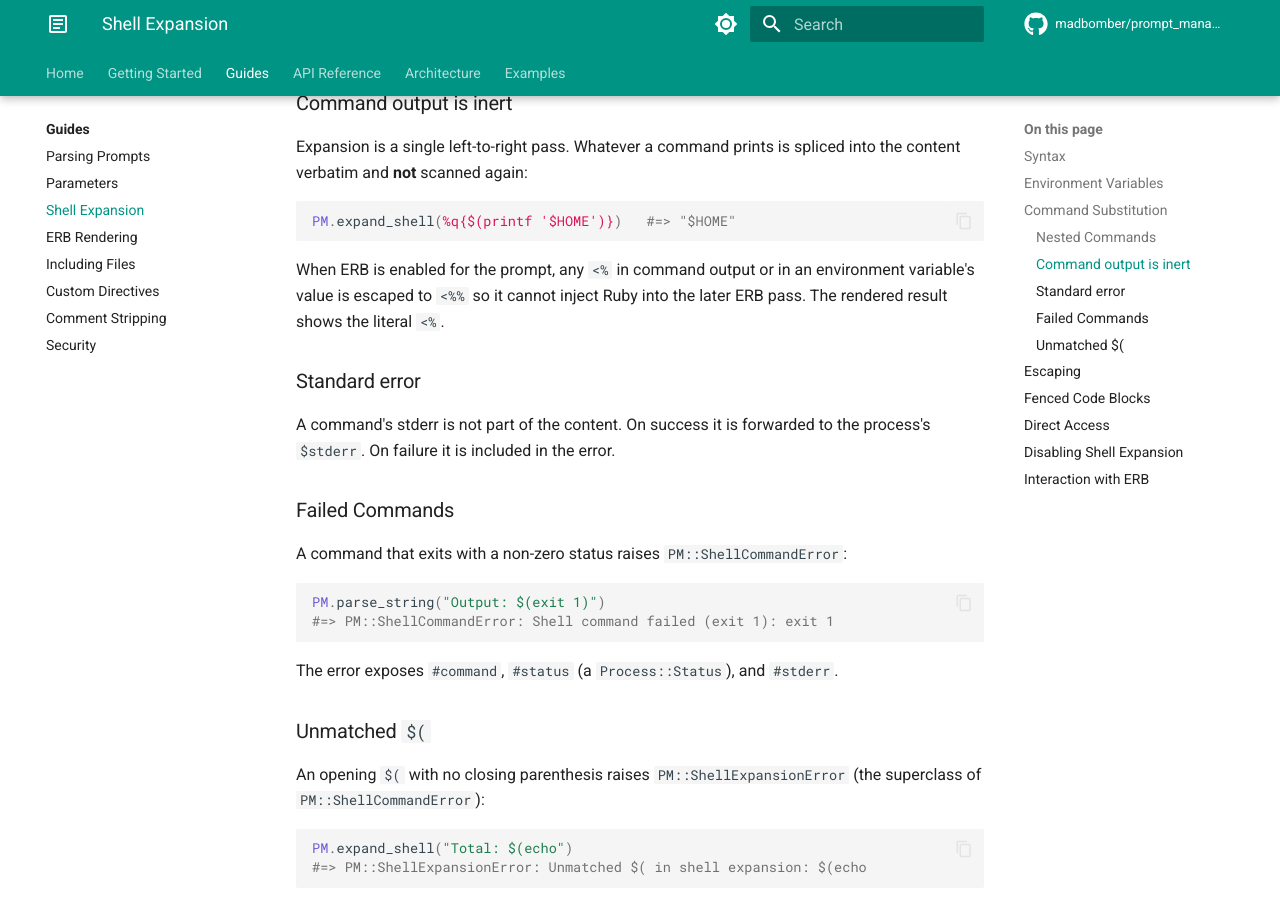
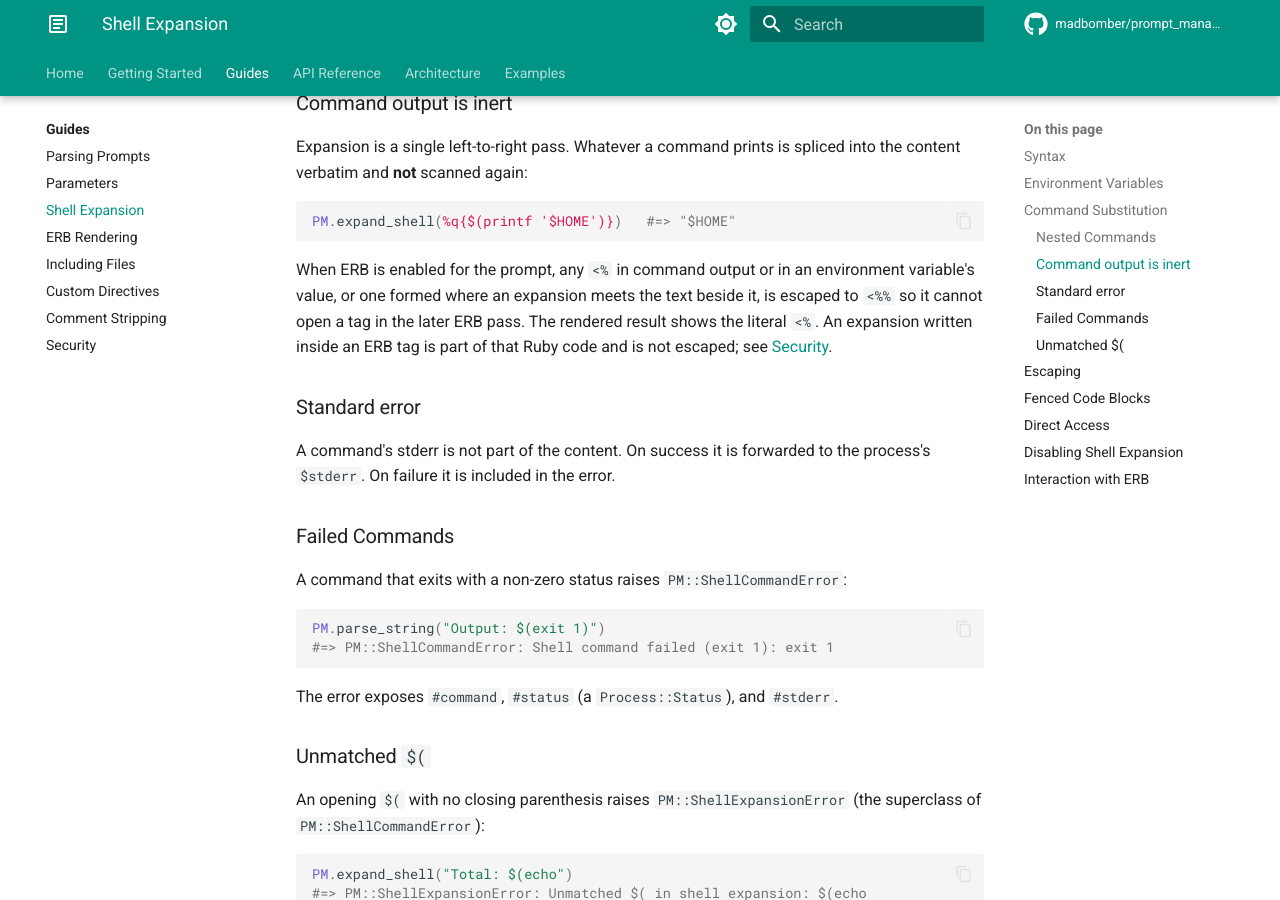
Before and after one commit to MadBomber/prompt_manager, an MkDocs documentation site: the page built from docs/guides/shell-expansion.md, in a window 1280 px wide and 900 px high, scrolled down 1392 px. Built offline with MkDocs 1.6.1 and Material for MkDocs 9.7.7, drawn with Linux system fonts in a browser that asks for light colours; comment, search, counter and statistics services are not loaded.

Commit message:
refactor(shell): make erb_escape pure; document the boundary rule
Extracts the escaping decision into a side-effect-free method with its
own tests, covers the literal-< and command-output boundary cases, and
says in the docs that an expansion inside an author's ERB tag is code.

````diff
--- a/docs/guides/shell-expansion.md
+++ b/docs/guides/shell-expansion.md
@@ -63,8 +63,10 @@
 ```
 
 When ERB is enabled for the prompt, any `<%` in command output or in an environment
-variable's value is escaped to `<%%` so it cannot inject Ruby into the later ERB pass.
-The rendered result shows the literal `<%`.
+variable's value, or one formed where an expansion meets the text beside it, is escaped
+to `<%%` so it cannot open a tag in the later ERB pass. The rendered result shows the
+literal `<%`. An expansion written inside an ERB tag is part of that Ruby code and is
+not escaped; see [Security](security.md).
 
 ### Standard error
 
````
Also changed, not shown: docs/api/pm-module.md (+1 -1 lines), docs/architecture/processing-pipeline.md (+2 -2 lines), docs/guides/security.md (+8 -2 lines), 2 other files.
